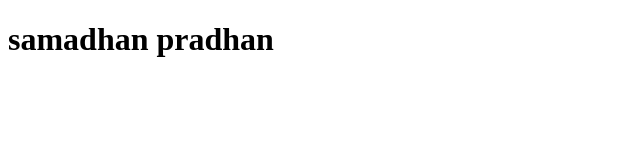
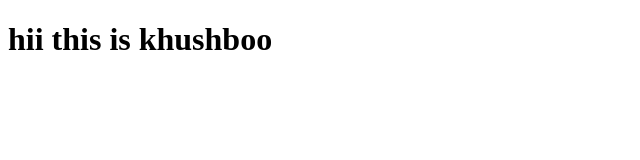
Before and after one commit to nikhileshsp/combinebatchrepo-, a plain HTML site: page index.html in a window 1280 px wide. Shown: the whole page, without its empty margins (0-640 px from the left). Drawn offline with Linux system fonts and the light colour scheme.

Commit message:
file added

```diff
--- a/index.html
+++ b/index.html
@@ -7,6 +7,6 @@
     <title>Document</title>
 </head>
 <body>
-    <h1>samadhan pradhan</h1>
+    <h1>hii this is khushboo</h1>
 </body>
 </html>
```
